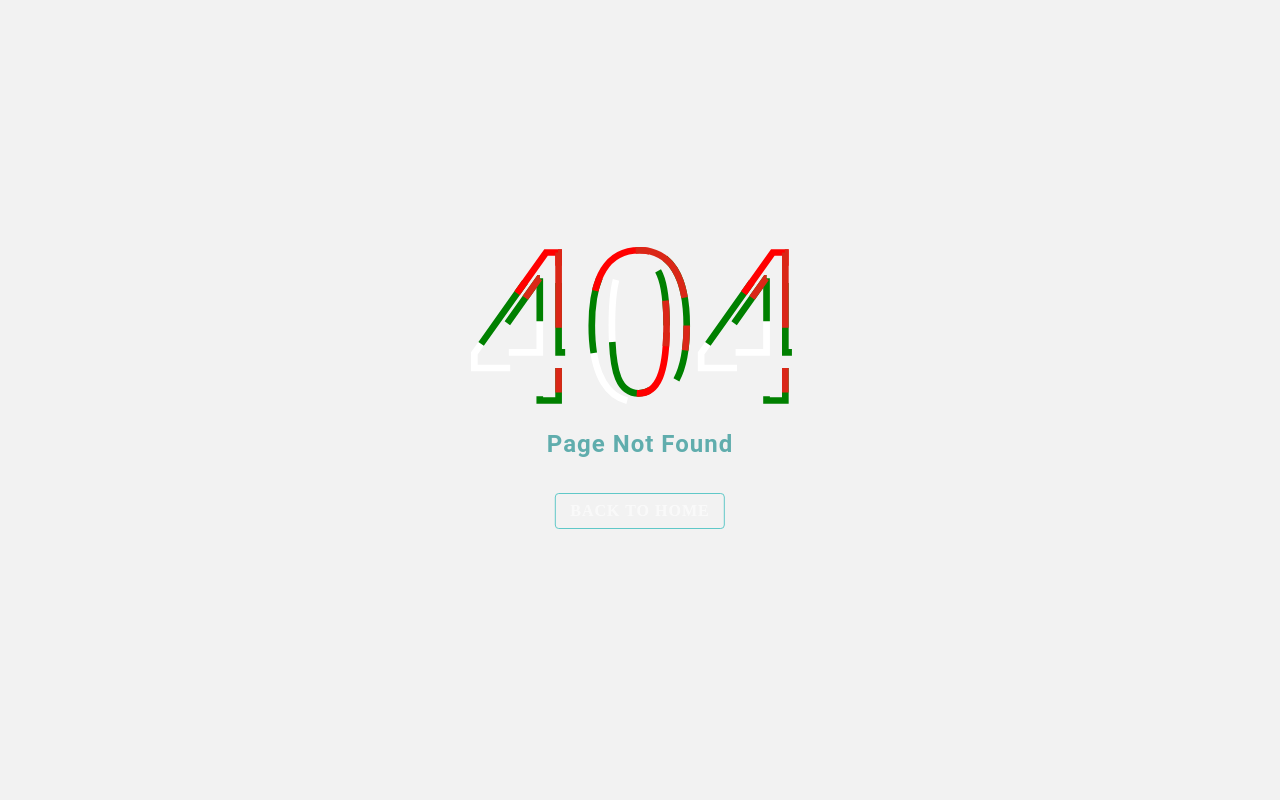
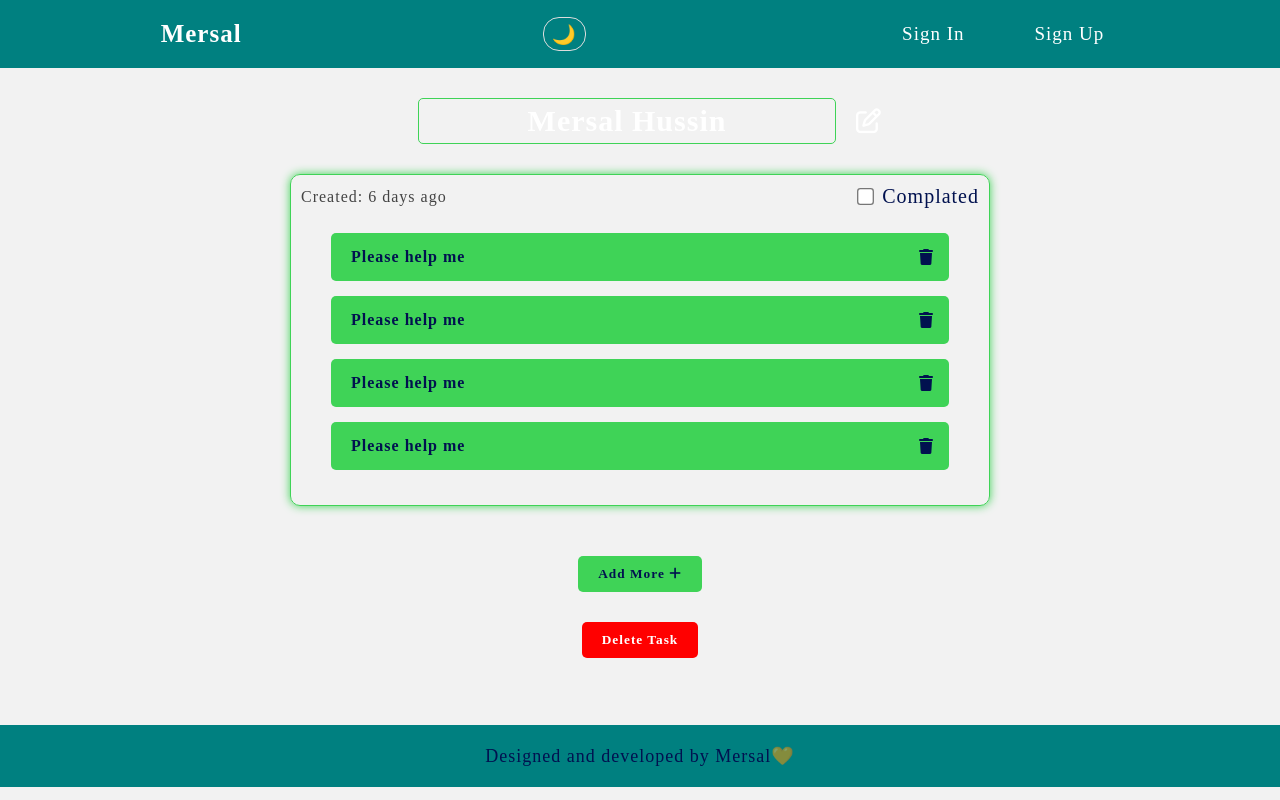
Before and after one commit to MersalHussin/React-Level-3, a React (Create React App) app: page /edit-task in a window 1280 px wide. Before the commit this address had no page. Built offline with nearby package versions, Linux system fonts and the light colour scheme; no server answers.

Commit message:
Upload Files

```diff
--- a/src/App.js
+++ b/src/App.js
@@ -13,6 +13,7 @@ import SignIn from "./pages/SignIn";
 import SignUp from "./pages/SignUp";
 import Profile from "./pages/Profile";
 import P404 from "./pages/P404";
+import EditTask from "./pages/editTask/editTask";
 const router = createBrowserRouter([
   {
     path: "/",
@@ -45,6 +46,10 @@ const router = createBrowserRouter([
     path: "/profile",
     element: <Profile />,
   },
+  {
+    path: "/edit-task",
+    element: <EditTask />,
+  },
 ]);
 
 function App() {
--- a/src/comp/Header.css
+++ b/src/comp/Header.css
@@ -32,11 +32,12 @@
 
 .main-link {
   padding: 8px 15px;
+  transition: 0.3s;
 }
 
 .main-link:hover,  .main-link.active{
-  color: cyan;
-  box-shadow: 0 0 5px cyan;
+  color: #3fd357;
+  box-shadow: 0 0 5px #3fd357;
   border-radius: 5px;
 }
 
@@ -114,7 +115,7 @@
 }
 
 .Dark .ali{
-  background-color: black !important;
+  background-color: #010c3a !important;
 }
 
 a{
--- a/src/index.css
+++ b/src/index.css
@@ -8,7 +8,10 @@ body {
 }
 
 
-
+::selection{
+  color:   #01114f;
+  background-color: #3fd357;
+}
 
 * {
   margin: 0;
@@ -62,7 +65,7 @@ form input{
 form button{
   padding: 15px;
   width: 300px;
-  background-color: rgb(1, 146, 156);
+  background-color: #3fd357;
   border: none;
   outline: none;
   border-radius: 5px;
@@ -71,7 +74,7 @@ form button{
 }
 
 form button:hover{
-  background-color: rgb(0, 113, 121);
+  background-color: #1fb138;
 }
 
 form label{
@@ -82,15 +85,15 @@ form .acc{
   margin: 10px;
 }
 form  .acc a{
-  color: rgb(1, 146, 156);;
+  color: #3fd357;;
 }
 
 /* light mode */
 .Light form label{
-color: black;
+color: #3fd357;
 }
 .Light form  .acc {
-color: black;
+color: #3fd357;
 }
 
 
@@ -117,6 +120,10 @@ span {
   align-items: center;
 }
 
+.center {
+  text-align: center;
+ }
+
 main{
   height: calc(100vh - 133px);
   font-size: 30px;
--- /dev/null
+++ b/src/pages/editTask/editTask.css
@@ -0,0 +1,147 @@
+/*===============
+ table of Content
+ ===============
+ 1- OPTIONS
+ 2- SHOW ALL TASKS
+ 3- ADD TASK BUTTON
+ */
+
+
+
+
+ .edit-task{
+  min-height: calc(100vh - 143px);
+ }
+
+
+
+ /* Title */
+ .edit-task h1{
+  display: flex;
+  justify-content: center;
+  align-items: center;
+ }
+ .edit-task h1 .title-input{
+  background-color: transparent;
+  border: 1px solid #3fd357;
+  padding: 5px 15px;
+  border-radius: 5px;
+  outline: none;
+  color: white;
+  text-align: center;
+  margin: 10px 20px;
+  font-size: 30px;
+  font-weight: bold;
+ }
+ .edit-task h1 i{
+  color: white;
+  transition: 0.3s;
+  cursor: pointer;
+ }
+ .edit-task h1 i:hover{
+  color: #3fd357;
+ }
+
+
+ /* Sub Task Section */
+
+ .edit-task section.sub-task{
+  border: 1px solid #3fd357;
+  border-radius: 10px ;
+  box-shadow: 0 0 10px #3fd357;
+  /* border: 10px solid #01114f ; */
+  max-width: 700px;
+  padding: 10px;
+  margin: 0 auto;
+
+ }
+
+
+ .edit-task section.sub-task .info{
+  justify-content: space-between;
+ }
+
+ .edit-task section.sub-task .info div{
+  direction: rtl;
+ }
+
+ .edit-task section.sub-task .info div label{
+  margin-left: 10px;
+  font-size: 20px;
+ }
+
+ .edit-task section.sub-task .info div input{
+  transform: scale(1.3);
+  border: none;
+  outline: none;
+  accent-color:#3fd357;
+ }
+
+
+ .edit-task section.sub-task .tasks ul{
+  padding: 10px;
+  position: relative;
+ }
+
+ .edit-task section.sub-task .tasks ul li{
+  color: #01114f;
+background-color:#3fd357;
+ padding: 15px 15px 15px 10px;
+  border-radius: 5px;
+  font-weight: bold;
+  display: flex;
+  justify-content: space-between;
+  align-items: center;
+  font-size: 16px;
+margin: 15px 20px;
+transition: 0.3s;
+border-left: 10px solid transparent;
+ }
+ .edit-task section.sub-task .tasks ul li:hover{
+  background-color: #ffffff;
+  border-left:10px solid #3fd357 ;
+  transform: scale(1.03);
+ }
+ .edit-task section.sub-task .tasks ul li i{
+  cursor: pointer;
+ }
+
+
+
+ /* BTNS */
+ .btns{
+  text-align: center;
+  margin: 50px auto;
+  align-items: center;
+  justify-content: center;
+  flex-direction: column;
+  gap: 30px;
+
+ }
+
+.btns .add-more-btn,
+.btns .delete{
+  font-weight: bold;
+  cursor: pointer;
+  border: none;
+  outline: none;
+  padding: 10px 20px;
+  transition: 0.3s;
+  border-radius: 5px;
+ }
+ .btns .add-more-btn{
+  color: #01114f;
+  background-color: #3fd357;
+ }
+
+ .btns .delete{
+  color: white;
+  background-color: red;
+ }
+ .btns .add-more-btn:hover{
+  background-color: #2dc246;
+ }
+
+ .btns .delete:hover{
+  background-color: #ca0202;
+ }
--- /dev/null
+++ b/src/pages/editTask/editTask.js
@@ -0,0 +1,56 @@
+import React from 'react'
+import './editTask.css'
+import Header from '../../comp/header'
+import Footer from '../../comp/Footer'
+
+function EditTask() {
+  return (
+    <>
+    <Header/>
+    <div className='edit-task'>
+
+      {/* TITLE */}
+      <section  className='title center'>
+        <h1>
+          <input className='title-input' type="text" value={"Mersal Hussin"}/>
+          <i className='fa-regular fa-pen-to-square'></i>
+        </h1>
+      </section>
+      {/* SUB-TASKS SECTION */}
+      <section className='sub-task'>
+        <div className='info flex'>
+          <p>Created: 6 days ago</p>
+          <div>
+            <label htmlFor="Complated">Complated</label>
+            <input type="checkbox" name="Complated" id="Complated" />
+          </div>
+        </div>
+
+        <div className='tasks'>
+            <ul className='tasks-list'>
+                <li>Please help me  <i className='fa-solid fa-trash'></i></li>
+                <li>Please help me  <i className='fa-solid fa-trash'></i></li>
+                <li>Please help me  <i className='fa-solid fa-trash'></i></li>
+                <li>Please help me  <i className='fa-solid fa-trash'></i></li>
+            </ul>
+        </div>
+
+      </section>
+      {/* Add-MORE BTN & DELETE BTN */}
+      <section className='btns flex '>
+        <button className='add-more-btn'>
+        Add More <i className='fa-solid fa-plus'></i>
+        </button>
+
+        <button className='delete'>
+          Delete Task
+        </button>
+      </section>
+    </div>
+    <Footer/>
+    </>
+
+  )
+}
+
+export default EditTask
--- a/src/pages/home/Home.css
+++ b/src/pages/home/Home.css
@@ -31,12 +31,12 @@
 /* OPTIONS */
 
 .home .parent-of-btns button{
-   background-color: #3467c2;
+   background-color: #3fd357;
    font-size: 16px;
    border: none;
    padding: 7px 12px;
    border-radius: 5px;
-   color: white;
+   color:   #01114f;
    margin-right: 15px;
    cursor: pointer;
 }
@@ -69,8 +69,8 @@
   cursor: pointer;
 }
 .home .all-tasks .task:hover{
-  border-left: 8px solid teal ;
-  border-color: teal;
+  border-left: 8px solid #3fd357 ;
+  border-color: #3fd357;
 }
 
 .home .all-tasks .task h2{
@@ -98,14 +98,13 @@
 
 .home .add-task-btn{
 border: none;
-background-color: teal;
-color: white;
+background-color: #3fd357;
+color:   #01114f;
 border-radius: 5px;
 width: 150px;
 height: 40px;
 cursor: pointer;
 }
-
 .mt{
   margin-top: 1em;
 }
--- a/src/pages/home/home.js
+++ b/src/pages/home/home.js
@@ -7,7 +7,7 @@ import ThemeContext from "../../context/ThemeContext";
 import './Home.css'
 import { auth } from '../../firebase/config';
 import { useAuthState } from 'react-firebase-hooks/auth';
-import { useNavigate } from "react-router-dom";
+import { Link, useNavigate } from "react-router-dom";
 
 const Home = () => {
   const [user, loading, error] = useAuthState(auth);
@@ -70,6 +70,7 @@ if(loading){
 
 <section className="all-tasks mt">
   <article dir="auto" className="task">
+  <Link to="/edit-task">
     <h2>New Task</h2>
     <ul>
       <li>Sub task</li>
@@ -78,37 +79,9 @@ if(loading){
     <p className="time">
       a day ago
     </p>
+  </Link>
   </article>
-  <article dir="auto" className="task">
-    <h2>New Task</h2>
-    <ul>
-      <li>Sub task</li>
-      <li>Sub task 2</li>
-    </ul>
-    <p className="time">
-      a day ago
-    </p>
-  </article>
-  <article dir="auto" className="task">
-    <h2>New Task</h2>
-    <ul>
-      <li>Sub task</li>
-      <li>Sub task 2</li>
-    </ul>
-    <p className="time">
-      a day ago
-    </p>
-  </article>
-  <article dir="auto" className="task">
-    <h2>عمل بطاطس</h2>
-    <ul>
-      <li>تقشير البطاطس</li>
-      <li>تحمير البطاطس</li>
-    </ul>
-    <p className="time">
-      منذ يوم
-    </p>
-  </article>
+
 
 </section>
 
--- a/src/theme.css
+++ b/src/theme.css
@@ -25,9 +25,9 @@
 
 
 .Dark{
-  background-color: #1b1b1b;
+  background-color: #01114f;
   color: white ;
 }
 .Light{
-  color: black !important ;
+  color: #01114f !important ;
 }
```
